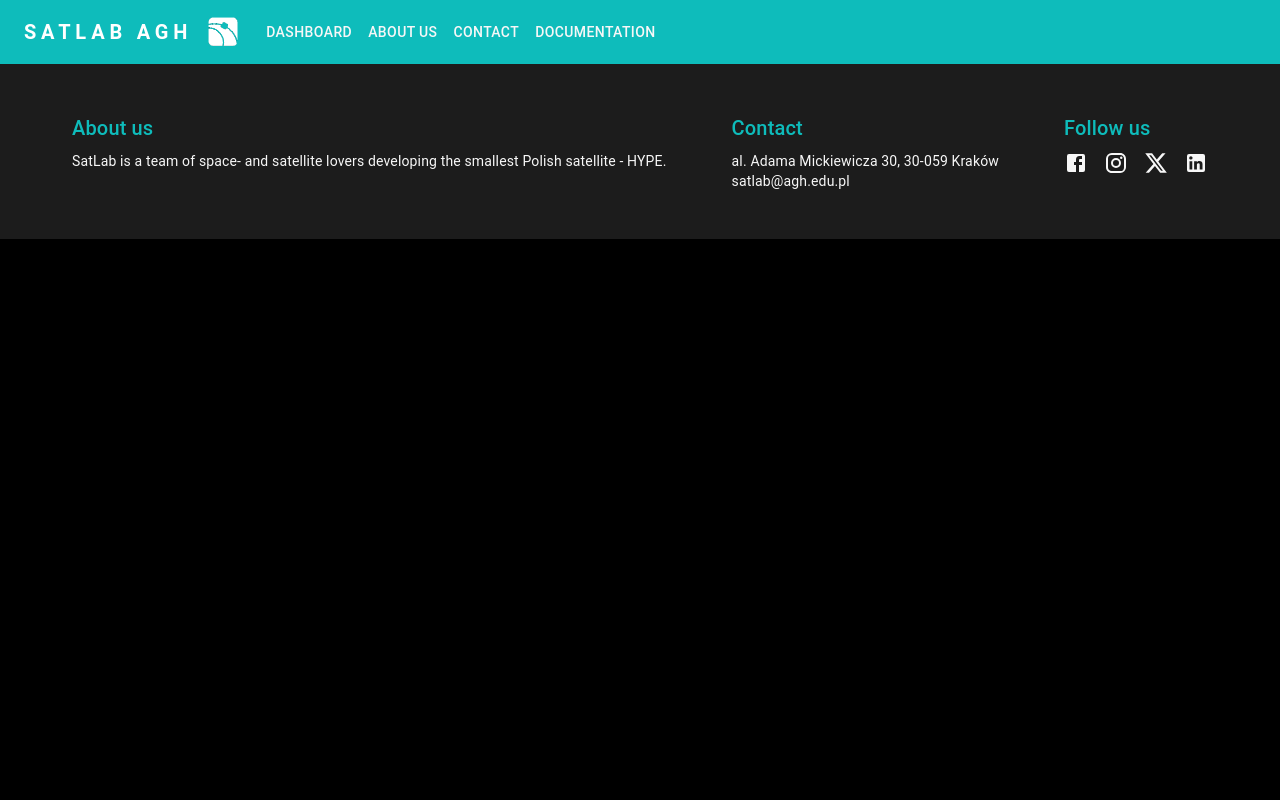
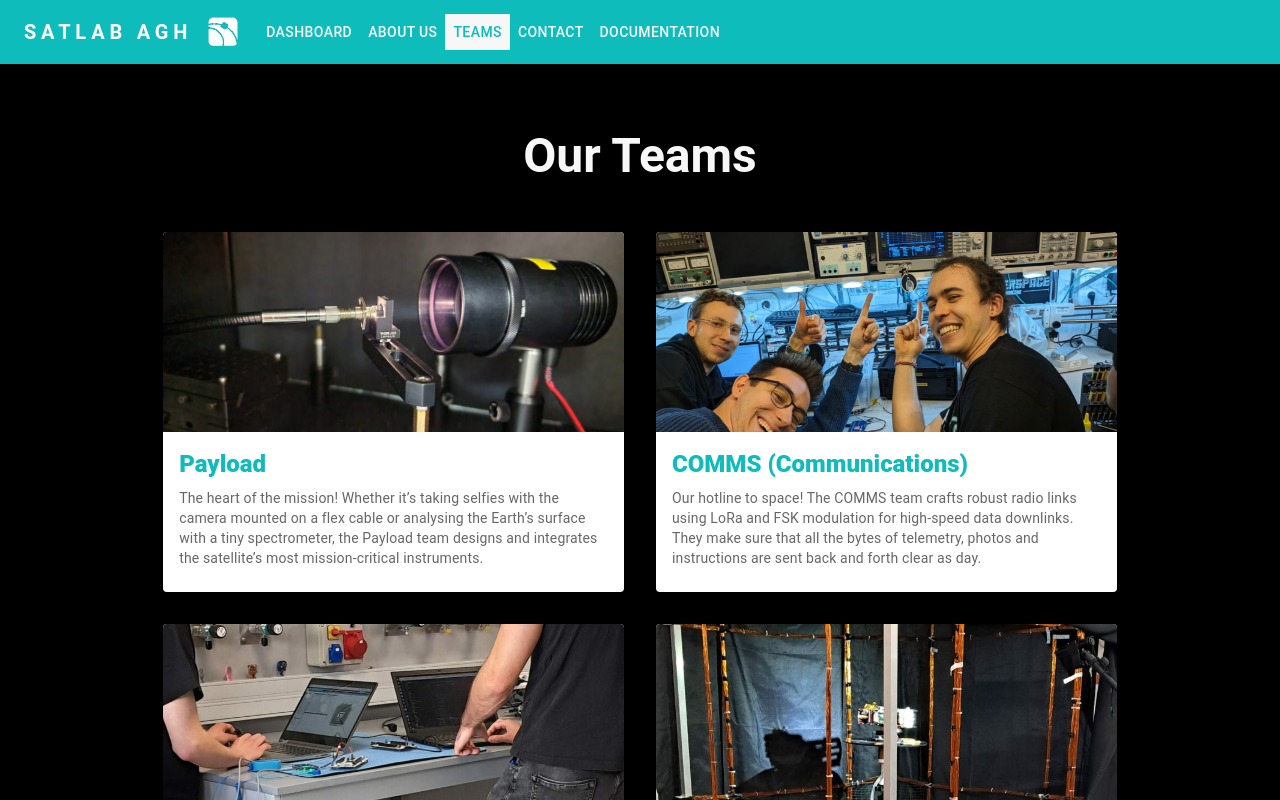
Before and after one commit to OmegaCreations/SatlabFrontend, a React (Vite) app: page /teams in a window 1280 px wide. Shown: the top 800 px of the page. Built offline with nearby package versions, Linux system fonts and the light colour scheme.

Commit message:
[Frontend] - fixed media sponsor logos and splitted About us and Teams pages.

```diff
--- a/src/components/Navbar/Navbar.jsx
+++ b/src/components/Navbar/Navbar.jsx
@@ -15,8 +15,8 @@ import { NavLink } from "react-router";
 import React from "react";
 import logoUrl from "@/assets/logo.png";
 
-const pages = ["Dashboard", "About us", "Contact"];
-const pagesLinks = ["", "about", "contact"];
+const pages = ["Dashboard", "About us", "Teams", "Contact"];
+const pagesLinks = ["", "about", "teams", "contact"];
 
 const Navbar = () => {
   const [anchorElNav, setAnchorElNav] = useState(null);
--- a/src/components/Sponsors/Sponsors.jsx
+++ b/src/components/Sponsors/Sponsors.jsx
@@ -2,16 +2,17 @@ import Box from "@mui/material/Box";
 import Typography from "@mui/material/Typography";
 import Grid from "@mui/material/Grid";
 import React from "react";
+import mediaSponsor from "../../../src/assets/partner.png";
+import mediaSponsor2 from "../../../src/assets/partner2.png";
 
-const whiteLogos = [
-  "https://static.wikia.nocookie.net/logopedia/images/6/62/TVN_Grupa_Discovery.svg/revision/latest?cb=20240304163853&path-prefix=uk",
-];
+const whiteLogos = [mediaSponsor, mediaSponsor2];
 
 const logoStyle = {
-  width: "100px",
-  height: "80px",
-  margin: "0 32px",
-  opacity: 0.7,
+  width: "auto",
+  height: "100px",
+  margin: "32px 32px",
+  opacity: 1,
+  filter: "grayscale(1)",
 };
 
 const Sponsors = () => {
--- a/src/main.jsx
+++ b/src/main.jsx
@@ -9,6 +9,7 @@ import Contact from "./pages/Contact/Contact";
 import React from "react";
 import Footer from "@/components/Footer/Footer";
 import Article from "@/pages/Article/Article";
+import Teams from "@/pages/Teams/Teams";
 
 createRoot(document.getElementById("root")).render(
   <StrictMode>
@@ -26,6 +27,7 @@ createRoot(document.getElementById("root")).render(
         <Routes>
           <Route path="/" element={<LandingPage />} />
           <Route path="/about" element={<About />} />
+          <Route path="/teams" element={<Teams />} />
           <Route path="/contact" element={<Contact />} />
           <Route path="/article/:id" element={<Article />} />
           {/*
--- a/src/pages/About/About.jsx
+++ b/src/pages/About/About.jsx
@@ -10,14 +10,6 @@ import {
   Stack,
 } from "@mui/material";
 
-import imgPayload from "../../assets/payload.jpg";
-import imgCommunications from "../../assets/communications.png";
-import imgSoftware from "../../assets/software.jpg";
-import imgADCS from "../../assets/adcs.jpg";
-import imgOBS from "../../assets/obs.jpg";
-import imgElektronika from "../../assets/elektronika.jpg";
-import imgMechanika from "../../assets/mechanika.png";
-import imgPR from "../../assets/pr.png";
 import imgSatlab from "../../assets/satka.png";
 
 const teams = [
@@ -35,52 +27,6 @@ The main goal of the HYPE mission is to highlight the potential of student-drive
 
 Stay tuned for more projects! They are coming soon...
 `,
-    image: imgSatlab,
-  },
-  {
-    title: "Payload",
-    description: `The heart of the mission! Whether it’s taking selfies with the camera mounted on a flex cable or analysing the Earth’s surface with a tiny spectrometer, the Payload team designs and integrates the satellite’s most mission-critical instruments.`,
-    image: imgPayload,
-  },
-  {
-    title: "COMMS (Communications)",
-    description: `Our hotline to space! The COMMS team crafts robust radio links using LoRa and FSK modulation for high-speed data downlinks. They make sure that all the bytes of telemetry, photos and instructions are sent back and forth clear as day.`,
-    image: imgCommunications,
-  },
-  {
-    title: "Software",
-    description: `Bringing the satellite to life! This team develops the brains of the mission with custom code, managing everything from memory allocation to precise service-based architecture. They make sure our single microcontroller can handle everything from selfies to spectroscopic data.`,
-    image: imgSoftware,
-  },
-  {
-    title: "ADCS (Attitude Determination and Control System)",
-    description: `Keeping the satellite steady! ADCS combines magnetorquers, MEMS gyroscopes, and light sensors to control and monitor orientation. This team ensures that the satellite does not spin uncontrollably and points in the right way, whether for communication, selfies or spectroscopic measurements.`,
-    image: imgADCS,
-  },
-  {
-    title: "OBSW (On-Board Software)",
-    description: `The satellite's inner voice! Team ensures that all the subsystems work together seamlessly, using FreeRTOS to coordinate tasks, data routing, and critical decision-making- all in real time, even 500 km above Earth.`,
-    image: imgOBS,
-  },
-  {
-    title: "Electronics",
-    description: `Powering the mission! From PCB panels to DC/DC converters, this team builds the circuitry that keeps the satellite powered and operational. They ensure that every voltage line is protected, stable, and ready to perform in the harsh environment of space.`,
-    image: imgElektronika,
-  },
-  {
-    title: "Mechanics",
-    description: `Crafting the skeleton of our satellite! This team makes sure that every panel, bolt, and cage element is sturdy, lightweight, and ready to withstand its journey into space. They're the architects behind the spacecraft’s structure.`,
-    image: imgMechanika,
-  },
-  {
-    title: "PR+ORG (Public Relations and Organization)",
-    description: `Our storytellers and logistics! They turn our technical triumphs into accessible narratives. They run workshops, manage social media, and connect with the public. This team ensures the world knows why our satellite is important and how it’s making a difference.`,
-    image: imgPR,
-  },
-  {
-    title: "Thermal",
-    description:
-      "Cool under pressure- literally! This team carries out simulations and makes adjustments to ensure that everything is kept at just the right temperature.",
     image: imgSatlab,
   },
 ];
@@ -108,7 +54,7 @@ const About = () => {
         gutterBottom
         sx={{ fontWeight: 600 }}
       >
-        O nas
+        About us
       </Typography>
 
       <Stack
@@ -147,7 +93,7 @@ const About = () => {
         ))}
       </Stack>
 
-      <Typography
+      {/* <Typography
         variant="h4"
         align="center"
         gutterBottom
@@ -183,7 +129,7 @@ const About = () => {
             </CardContent>
           </Card>
         ))}
-      </Stack>
+      </Stack> */}
     </Container>
   );
 };
--- /dev/null
+++ b/src/pages/Teams/Teams.jsx
@@ -0,0 +1,176 @@
+import * as React from "react";
+import Container from "@mui/material/Container";
+import Typography from "@mui/material/Typography";
+import {
+  Box,
+  Card,
+  CardContent,
+  CardMedia,
+  Avatar,
+  Stack,
+} from "@mui/material";
+
+import imgPayload from "../../assets/payload.jpg";
+import imgCommunications from "../../assets/communications.png";
+import imgSoftware from "../../assets/software.jpg";
+import imgADCS from "../../assets/adcs.jpg";
+import imgOBS from "../../assets/obs.jpg";
+import imgElektronika from "../../assets/elektronika.jpg";
+import imgMechanika from "../../assets/mechanika.png";
+import imgPR from "../../assets/pr.png";
+import imgSatlab from "../../assets/satka.png";
+
+const teams = [
+  {
+    title: "Payload",
+    description: `The heart of the mission! Whether it’s taking selfies with the camera mounted on a flex cable or analysing the Earth’s surface with a tiny spectrometer, the Payload team designs and integrates the satellite’s most mission-critical instruments.`,
+    image: imgPayload,
+  },
+  {
+    title: "COMMS (Communications)",
+    description: `Our hotline to space! The COMMS team crafts robust radio links using LoRa and FSK modulation for high-speed data downlinks. They make sure that all the bytes of telemetry, photos and instructions are sent back and forth clear as day.`,
+    image: imgCommunications,
+  },
+  {
+    title: "Software",
+    description: `Bringing the satellite to life! This team develops the brains of the mission with custom code, managing everything from memory allocation to precise service-based architecture. They make sure our single microcontroller can handle everything from selfies to spectroscopic data.`,
+    image: imgSoftware,
+  },
+  {
+    title: "ADCS (Attitude Determination and Control System)",
+    description: `Keeping the satellite steady! ADCS combines magnetorquers, MEMS gyroscopes, and light sensors to control and monitor orientation. This team ensures that the satellite does not spin uncontrollably and points in the right way, whether for communication, selfies or spectroscopic measurements.`,
+    image: imgADCS,
+  },
+  {
+    title: "OBSW (On-Board Software)",
+    description: `The satellite's inner voice! Team ensures that all the subsystems work together seamlessly, using FreeRTOS to coordinate tasks, data routing, and critical decision-making- all in real time, even 500 km above Earth.`,
+    image: imgOBS,
+  },
+  {
+    title: "Electronics",
+    description: `Powering the mission! From PCB panels to DC/DC converters, this team builds the circuitry that keeps the satellite powered and operational. They ensure that every voltage line is protected, stable, and ready to perform in the harsh environment of space.`,
+    image: imgElektronika,
+  },
+  {
+    title: "Mechanics",
+    description: `Crafting the skeleton of our satellite! This team makes sure that every panel, bolt, and cage element is sturdy, lightweight, and ready to withstand its journey into space. They're the architects behind the spacecraft’s structure.`,
+    image: imgMechanika,
+  },
+  {
+    title: "PR+ORG (Public Relations and Organization)",
+    description: `Our storytellers and logistics! They turn our technical triumphs into accessible narratives. They run workshops, manage social media, and connect with the public. This team ensures the world knows why our satellite is important and how it’s making a difference.`,
+    image: imgPR,
+  },
+  {
+    title: "Thermal",
+    description:
+      "Cool under pressure- literally! This team carries out simulations and makes adjustments to ensure that everything is kept at just the right temperature.",
+    image: imgSatlab,
+  },
+];
+
+const members = [
+  {
+    name: "Anna Kowalska",
+    role: "Manager Projektu",
+    photo: "/images/anna.jpg",
+  },
+  {
+    name: "Jan Nowak",
+    role: "Inżynier Oprogramowania",
+    photo: "/images/jan.jpg",
+  },
+  { name: "Ewa Wiśniewska", role: "Grafik", photo: "/images/ewa.jpg" },
+];
+
+const Teams = () => {
+  return (
+    <Container maxWidth="lg" sx={{ py: 8 }}>
+      <Typography
+        variant="h3"
+        align="center"
+        gutterBottom
+        sx={{ fontWeight: 600 }}
+      >
+        Our Teams
+      </Typography>
+
+      <Stack
+        spacing={4}
+        direction={{ xs: "column", md: "row" }}
+        useFlexGap
+        flexWrap="wrap"
+        justifyContent="center"
+        sx={{ mt: 6 }}
+      >
+        {teams.map((team, index) => (
+          <Card
+            key={index}
+            sx={{ width: { xs: "100%", md: "40%" }, height: "100%" }}
+          >
+            <CardMedia
+              component="img"
+              height="200"
+              image={team.image}
+              alt={team.title}
+            />
+            <CardContent>
+              <Typography
+                variant="h5"
+                sx={{ fontWeight: 500 }}
+                color="#0ebcbb"
+                style={{ fontWeight: "900" }}
+              >
+                {team.title}
+              </Typography>
+              <Typography variant="body2" color="textSecondary" sx={{ mt: 1 }}>
+                {team.description}
+              </Typography>
+            </CardContent>
+          </Card>
+        ))}
+      </Stack>
+
+      {/* może do wdrożenia w przyszłości */}
+      {/* <Typography
+        variant="h4"
+        align="center"
+        gutterBottom
+        sx={{ fontWeight: 600, mt: 8 }}
+      >
+        Członkowie zarządu
+      </Typography>
+
+      <Stack
+        spacing={4}
+        direction={{ xs: "column", sm: "row" }}
+        useFlexGap
+        flexWrap="wrap"
+        justifyContent="center"
+      >
+        {members.map((member, index) => (
+          <Card
+            key={index}
+            sx={{ width: { xs: "100%", sm: "30%" }, textAlign: "center", p: 3 }}
+          >
+            <Avatar
+              src={member.photo}
+              alt={member.name}
+              sx={{ width: 120, height: 120, margin: "0 auto" }}
+            />
+            <CardContent>
+              <Typography variant="h6" sx={{ mt: 2 }}>
+                {member.name}
+              </Typography>
+              <Typography variant="body2" color="textSecondary">
+                {member.role}
+              </Typography>
+            </CardContent>
+          </Card>
+        ))}
+      </Stack> */}
+    </Container>
+  );
+};
+
+export default Teams;
```
Also changed, not shown: src/assets/partner.png (added), src/assets/partner2.png (added).
